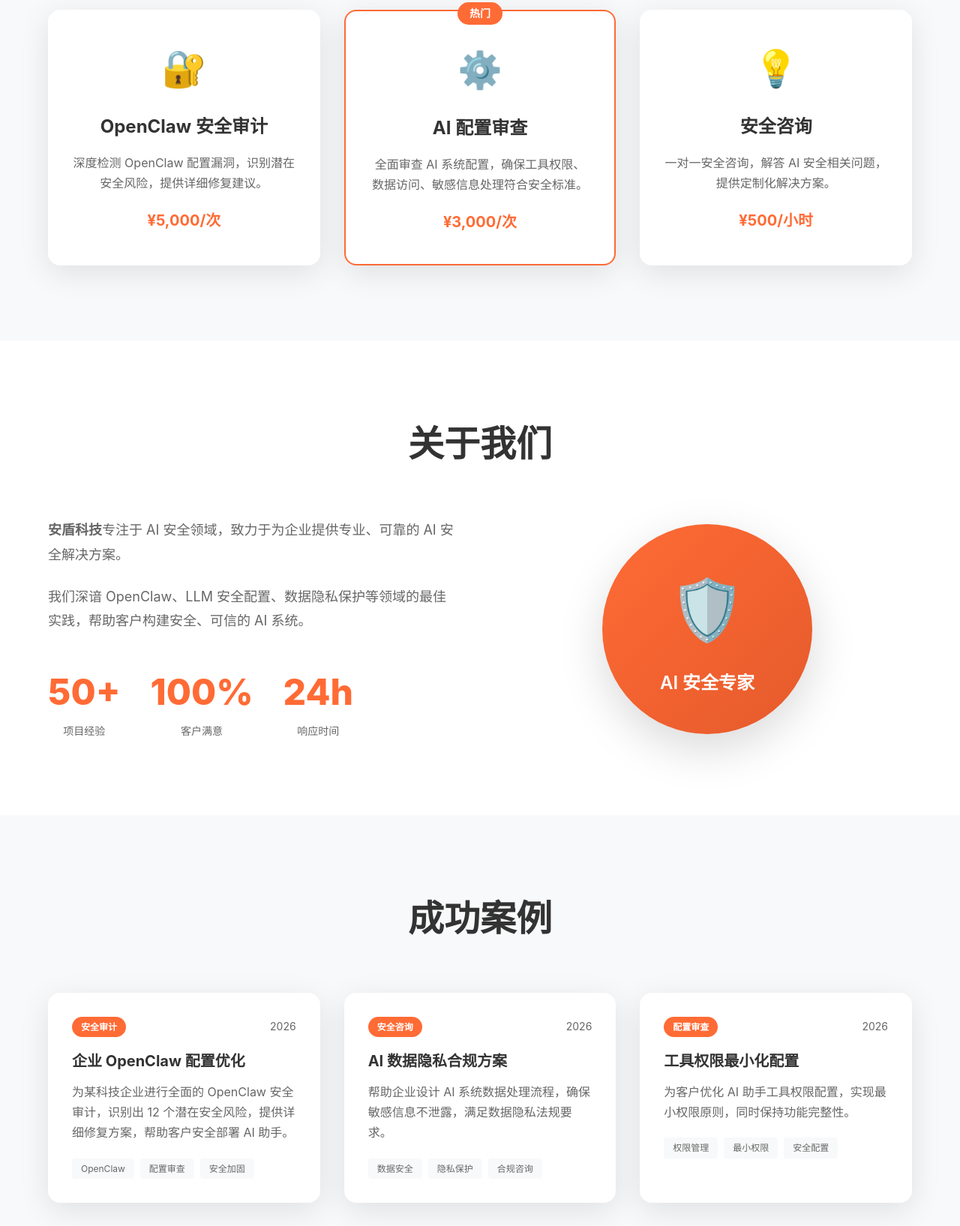
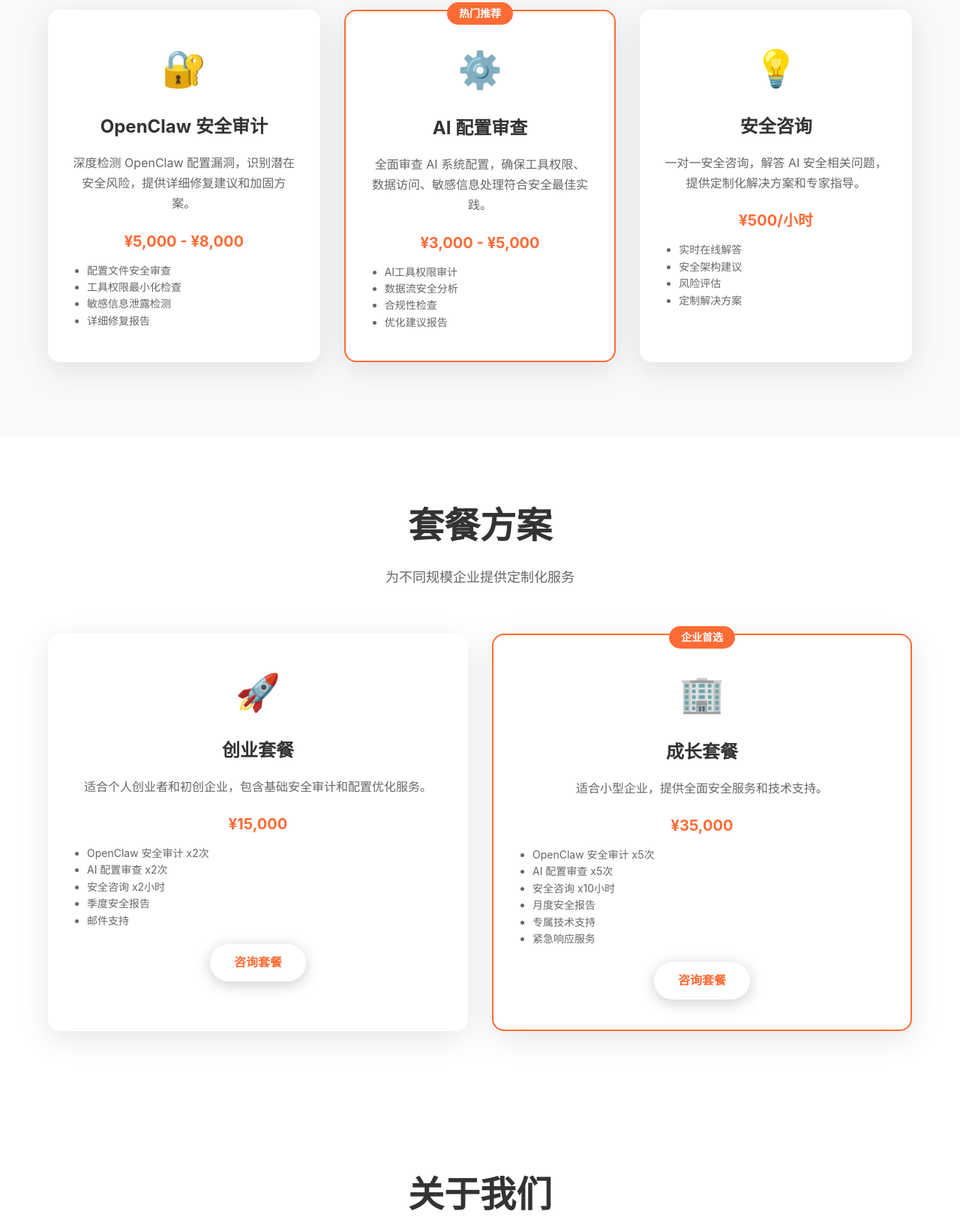
Before and after one commit to Edmond-Jian/andun-tech-website, a plain HTML site: page index.html in a window 1280 px wide. Shown: the part 1024-2659 px from the top of the page at 75% size. Drawn offline with Linux system fonts and the light colour scheme.

Commit message:
feat: 增强网站内容 - 添加Discord链接、套餐方案、详细服务说明

```diff
--- a/index.html
+++ b/index.html
@@ -96,21 +96,78 @@
                 <div class="service-card">
                     <div class="service-icon">🔐</div>
                     <h3>OpenClaw 安全审计</h3>
-                    <p>深度检测 OpenClaw 配置漏洞，识别潜在安全风险，提供详细修复建议。</p>
-                    <div class="price">¥5,000/次</div>
+                    <p>深度检测 OpenClaw 配置漏洞，识别潜在安全风险，提供详细修复建议和加固方案。</p>
+                    <div class="price">¥5,000 - ¥8,000</div>
+                    <ul style="text-align: left; font-size: 14px; color: var(--text-light); margin-top: 12px; padding-left: 20px;">
+                        <li>配置文件安全审查</li>
+                        <li>工具权限最小化检查</li>
+                        <li>敏感信息泄露检测</li>
+                        <li>详细修复报告</li>
+                    </ul>
                 </div>
                 <div class="service-card featured">
-                    <div class="badge">热门</div>
+                    <div class="badge">热门推荐</div>
                     <div class="service-icon">⚙️</div>
                     <h3>AI 配置审查</h3>
-                    <p>全面审查 AI 系统配置，确保工具权限、数据访问、敏感信息处理符合安全标准。</p>
-                    <div class="price">¥3,000/次</div>
+                    <p>全面审查 AI 系统配置，确保工具权限、数据访问、敏感信息处理符合安全最佳实践。</p>
+                    <div class="price">¥3,000 - ¥5,000</div>
+                    <ul style="text-align: left; font-size: 14px; color: var(--text-light); margin-top: 12px; padding-left: 20px;">
+                        <li>AI工具权限审计</li>
+                        <li>数据流安全分析</li>
+                        <li>合规性检查</li>
+                        <li>优化建议报告</li>
+                    </ul>
                 </div>
                 <div class="service-card">
                     <div class="service-icon">💡</div>
                     <h3>安全咨询</h3>
-                    <p>一对一安全咨询，解答 AI 安全相关问题，提供定制化解决方案。</p>
+                    <p>一对一安全咨询，解答 AI 安全相关问题，提供定制化解决方案和专家指导。</p>
                     <div class="price">¥500/小时</div>
+                    <ul style="text-align: left; font-size: 14px; color: var(--text-light); margin-top: 12px; padding-left: 20px;">
+                        <li>实时在线解答</li>
+                        <li>安全架构建议</li>
+                        <li>风险评估</li>
+                        <li>定制解决方案</li>
+                    </ul>
+                </div>
+            </div>
+        </div>
+    </section>
+
+    <section class="packages" style="padding: 80px 0; background: white;">
+        <div class="container">
+            <h2 style="text-align: center; font-size: 48px; margin-bottom: 16px;">套餐方案</h2>
+            <p style="text-align: center; color: var(--text-light); margin-bottom: 60px; font-size: 18px;">为不同规模企业提供定制化服务</p>
+            <div class="service-grid">
+                <div class="service-card">
+                    <div class="service-icon">🚀</div>
+                    <h3>创业套餐</h3>
+                    <p>适合个人创业者和初创企业，包含基础安全审计和配置优化服务。</p>
+                    <div class="price">¥15,000</div>
+                    <ul style="text-align: left; font-size: 14px; color: var(--text-light); margin-top: 12px; padding-left: 20px;">
+                        <li>OpenClaw 安全审计 x2次</li>
+                        <li>AI 配置审查 x2次</li>
+                        <li>安全咨询 x2小时</li>
+                        <li>季度安全报告</li>
+                        <li>邮件支持</li>
+                    </ul>
+                    <a href="#contact" class="cta-btn" style="display: inline-block; margin-top: 20px; padding: 12px 32px; font-size: 16px;">咨询套餐</a>
+                </div>
+                <div class="service-card featured">
+                    <div class="badge">企业首选</div>
+                    <div class="service-icon">🏢</div>
+                    <h3>成长套餐</h3>
+                    <p>适合小型企业，提供全面安全服务和技术支持。</p>
+                    <div class="price">¥35,000</div>
+                    <ul style="text-align: left; font-size: 14px; color: var(--text-light); margin-top: 12px; padding-left: 20px;">
+                        <li>OpenClaw 安全审计 x5次</li>
+                        <li>AI 配置审查 x5次</li>
+                        <li>安全咨询 x10小时</li>
+                        <li>月度安全报告</li>
+                        <li>专属技术支持</li>
+                        <li>紧急响应服务</li>
+                    </ul>
+                    <a href="#contact" class="cta-btn" style="display: inline-block; margin-top: 20px; padding: 12px 32px; font-size: 16px;">咨询套餐</a>
                 </div>
             </div>
         </div>
@@ -212,7 +269,7 @@
                         <span class="contact-icon">💬</span>
                         <div>
                             <h4>Discord</h4>
-                            <p>加入我们的社区讨论</p>
+                            <a href="https://discord.com/invite/clawd" target="_blank" style="color: var(--primary); text-decoration: none;">加入社区讨论 →</a>
                         </div>
                     </div>
                     <div class="contact-item">
```
